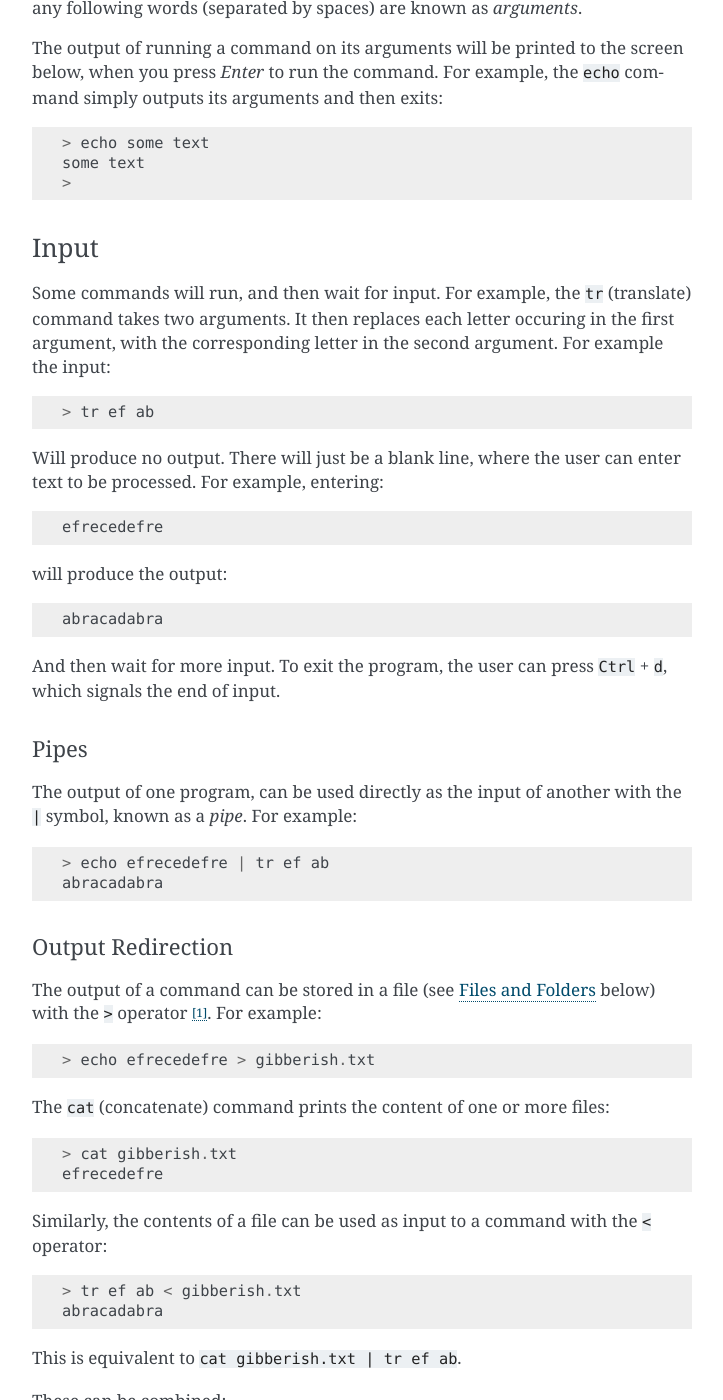
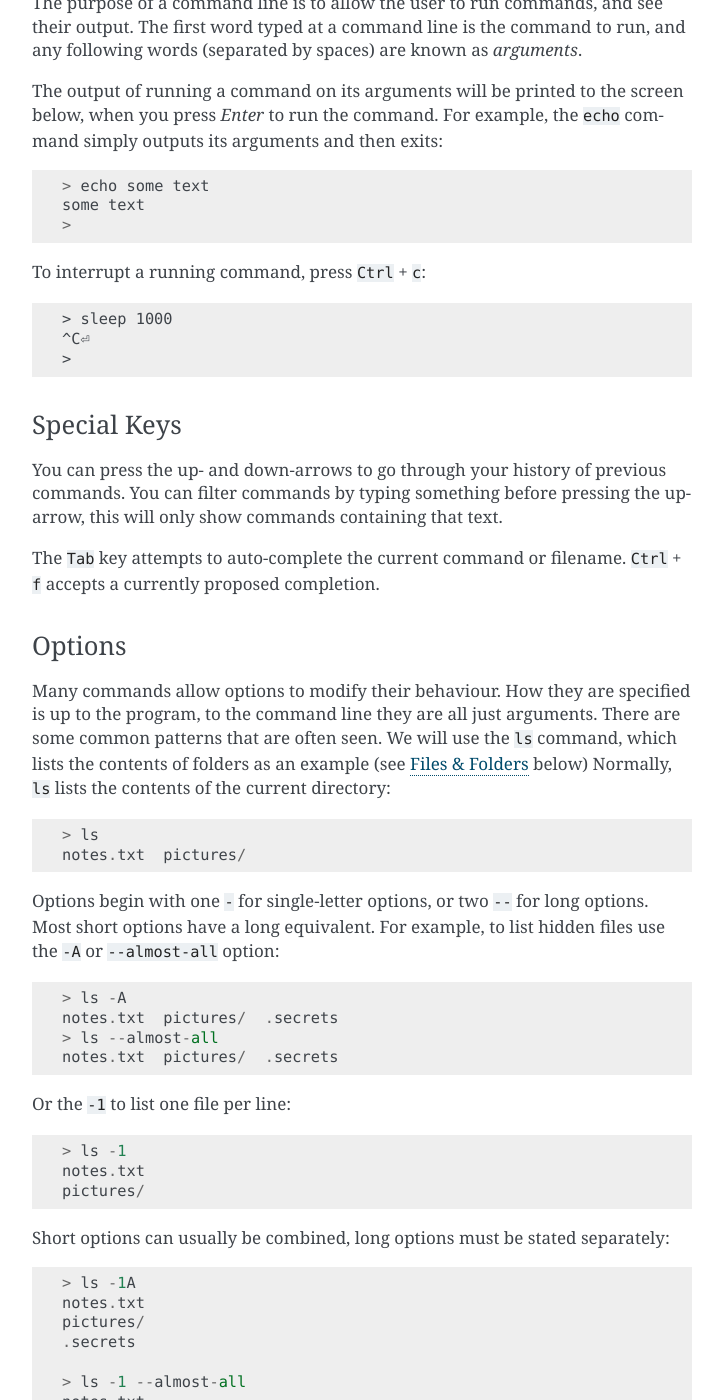
Before and after one commit to kwohlfahrt/computer-notes, a Sphinx documentation site: the page built from documentation/guides/command-line/index.rst, in a window 1280 px wide and 1400 px high, scrolled down 594 px. Shown: the whole window, without its empty margins (388-1111 px from the left). Built offline with Sphinx 7.4.7, drawn with Linux system fonts in a browser that asks for light colours; some of the changed text lies outside the part shown.

Commit message:
Include SSH guide
Adds nice, tmux and command options

```diff
--- a/documentation/guides/programming/command-line.rst
+++ b/documentation/guides/command-line/index.rst
@@ -19,6 +19,9 @@
 
   user@computer /some/folder>
 
+To exit a shell, type ``exit``, or press ``Ctrl`` + ``d``, which signals the end
+of input.
+
 Commands
 ++++++++
 
@@ -33,6 +36,75 @@
   > echo some text
   some text
   >
+
+To interrupt a running command, press ``Ctrl`` + ``c``::
+
+  > sleep 1000
+  ^C⏎
+  >
+
+Special Keys
+------------
+
+You can press the up- and down-arrows to go through your history of previous
+commands. You can filter commands by typing something before pressing the
+up-arrow, this will only show commands containing that text.
+
+The ``Tab`` key attempts to auto-complete the current command or filename.
+``Ctrl`` + ``f`` accepts a currently proposed completion.
+
+Options
+-------
+
+Many commands allow options to modify their behaviour. How they are specified is
+up to the program, to the command line they are all just arguments. There are
+some common patterns that are often seen. We will use the ``ls`` command, which
+lists the contents of folders as an example (see `Files & Folders`_ below)
+Normally, ``ls`` lists the contents of the current directory::
+
+  > ls
+  notes.txt  pictures/
+
+Options begin with one ``-`` for single-letter options, or two ``--`` for long
+options. Most short options have a long equivalent. For example, to list hidden
+files use the ``-A`` or ``--almost-all`` option::
+
+  > ls -A
+  notes.txt  pictures/  .secrets
+  > ls --almost-all
+  notes.txt  pictures/  .secrets
+
+Or the ``-1`` to list one file per line::
+
+  > ls -1
+  notes.txt
+  pictures/
+
+Short options can usually be combined, long options must be stated separately::
+
+  > ls -1A
+  notes.txt
+  pictures/
+  .secrets
+
+  > ls -1 --almost-all
+  notes.txt
+  pictures/
+  .secrets
+
+Some options take values, for example the ``--ignore`` or ``-I`` option. For
+long options, the option and value may be separated with a ``=`` symbol::
+
+  > ls -I notes.txt -1
+  pictures/
+  > ls --ignore notes.txt -1
+  pictures/
+  > ls --ignore=notes.txt -1
+  pictures/
+
+Most commands provide a ``--help`` option that describes their options and
+arguments, and a manual page (``man some_command``) with more detailed
+information.
 
 Input
 -----
@@ -53,8 +125,8 @@
 
   abracadabra
 
-And then wait for more input. To exit the program, the user can press
-``Ctrl`` + ``d``, which signals the end of input.
+And then wait for more input. To exit the program, use ``Ctrl`` + ``d`` to
+signal the end of input, or ``Ctrl`` + ``c`` to interrupt it.
 
 Pipes
 ~~~~~
@@ -68,8 +140,8 @@
 Output Redirection
 ~~~~~~~~~~~~~~~~~~
 
-The output of a command can be stored in a file (see `Files and Folders`_
-below) with the ``>`` operator [#prompt_redirect]_. For example::
+The output of a command can be stored in a file (see `Files & Folders`_ below)
+with the ``>`` operator [#prompt_redirect]_. For example::
 
   > echo efrecedefre > gibberish.txt
 
@@ -160,8 +232,8 @@
 
 .. _files:
 
-Files and Folders
-+++++++++++++++++
+Files & Folders
++++++++++++++++
 
 Files contain data, and are organized in folders (or directories). Often, the
 distinction is made between text files, which can be printed directly to a
@@ -227,6 +299,17 @@
 ``/mnt/my_usb``. This is more flexible than the Windows scheme, but requires
 some more set-up to get working.
 
+Tools
++++++
+
+There are some descriptions of helpful tools in the documents below.
+
+.. toctree::
+   :maxdepth: 1
+   :glob:
+
+   *
+
 .. [#prompt_redirect] The fact that the same symbol is used for the prompt at the
    start of the line is purely coincidental.
 
--- a/documentation/guides/programming/index.rst
+++ b/documentation/guides/programming/index.rst
@@ -89,7 +89,6 @@
    :maxdepth: 2
    :glob:
 
-   *
    */index
 
 .. _idris: https://idris-lang.org
```
Also changed, not shown: documentation/guides/command-line/ssh.rst (added, +90 -0 lines).
